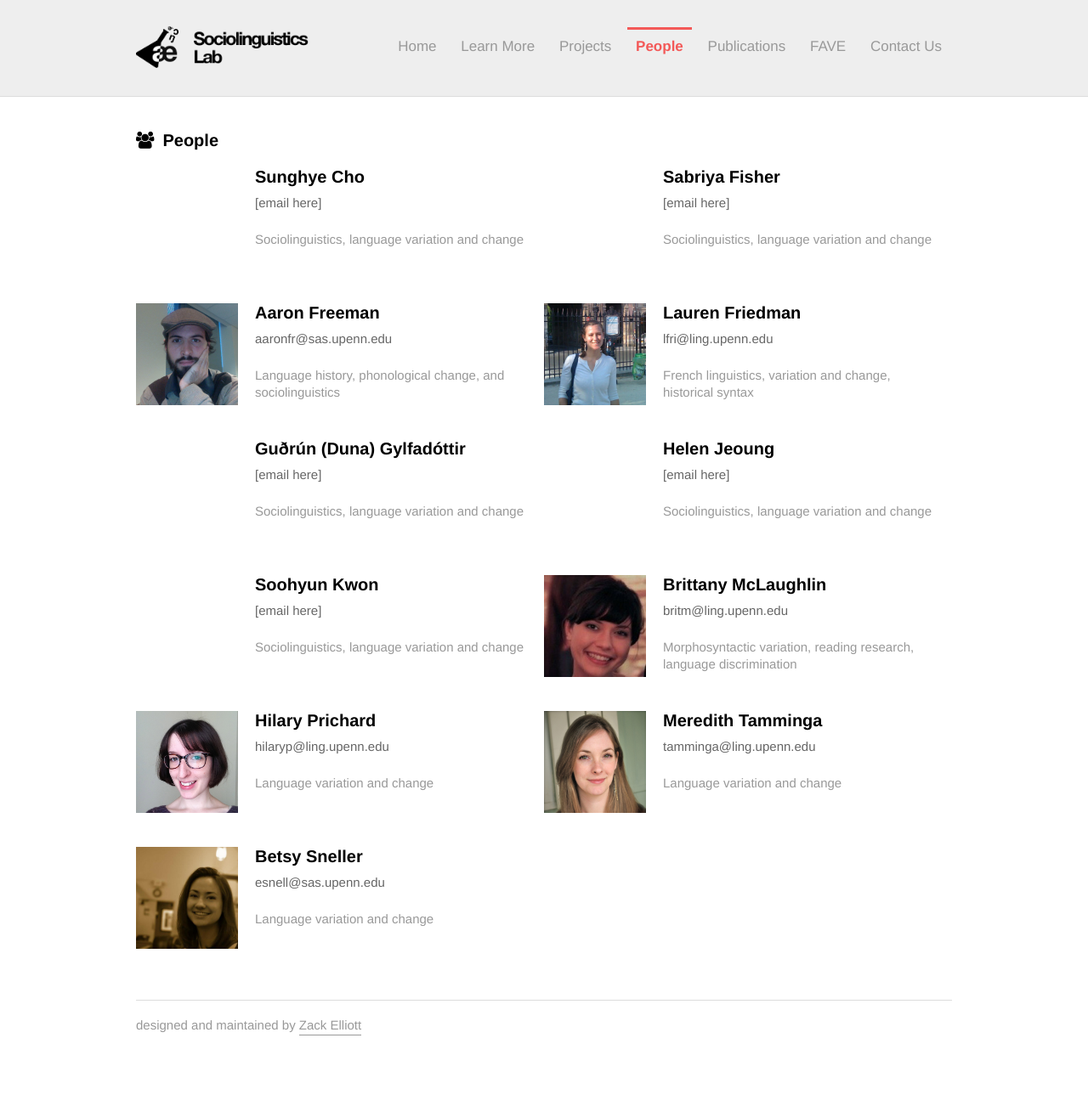
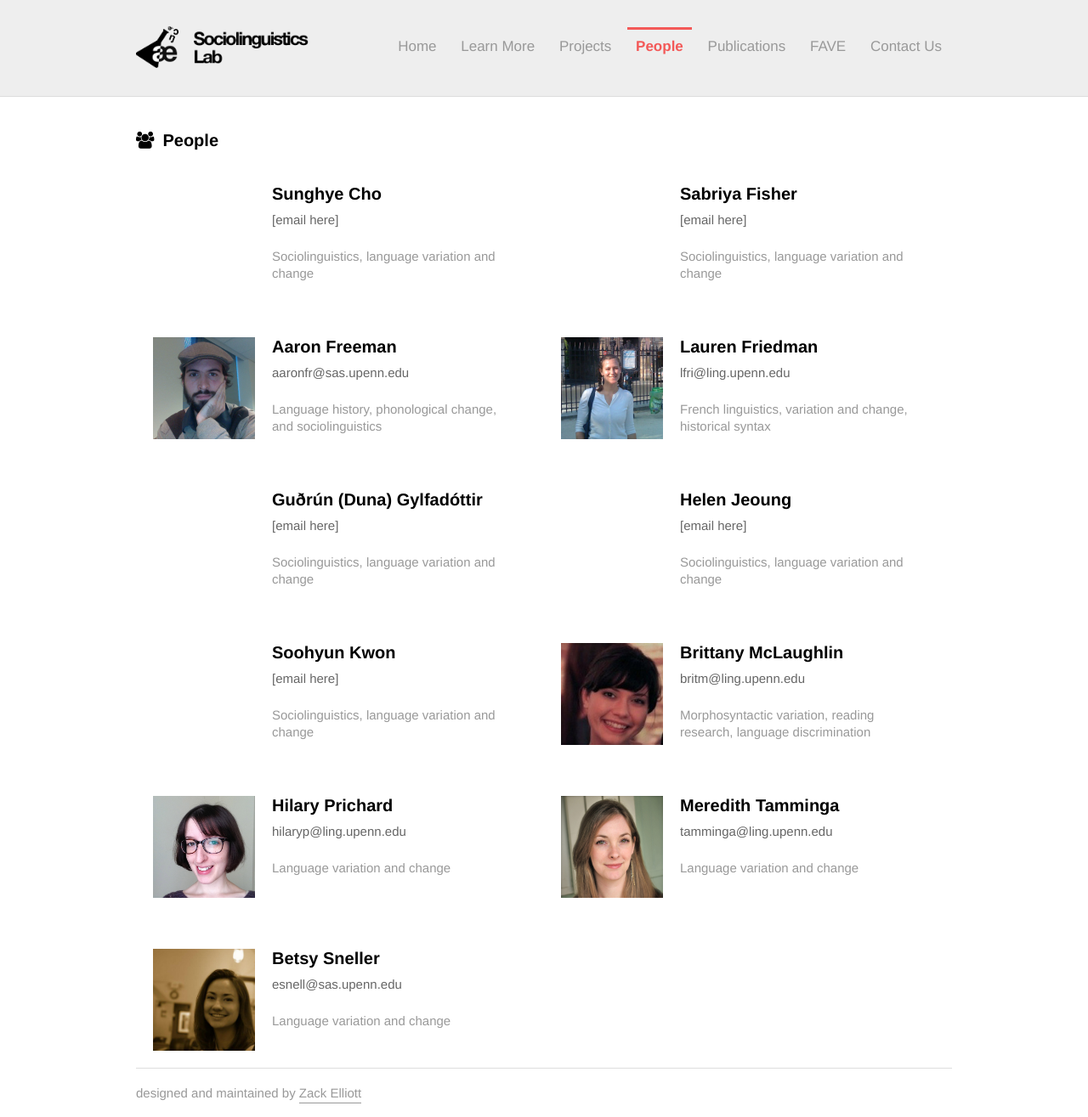
Before and after one commit to HubridNoxx/HubridNoxx.github.io, a Jekyll site: the page built from people/index.html, in a window 1280 px wide. Shown: the whole page at 85% size. Built offline with Jekyll 4.4.1, drawn with Linux system fonts in a browser that asks for light colours; nearby versions of some CDN libraries; Markdown is read by kramdown in place of the engine named in the settings; before the commit the page ends 1235 px from its top, so only the background shows below that.

Commit message:
stylized more of people page

```diff
--- a/_sass/people.scss
+++ b/_sass/people.scss
@@ -1,23 +1,29 @@
 .people {
-    height: 940px;
+    height: 1020px;
     .person {
-        width: 50%;
+        width: 435px;
+        border-right: 5px solid transparent;
         float: left;
-        margin-bottom: 40px;
+        margin-bottom: 20px;
+        padding: 20px;
+        &:hover {
+            background-color: #eee;
+            border-right-color: #ddd;
+            h2 {
+                color: #399BE6;
+            }
+        }
         img {
             float: left;
             width: 120px;
         }
         .info {
             float: left;
-            width: 320px;
-            margin: 0 20px;
+            width: 280px;
+            margin-left: 20px;
             h2 {
                 font-weight: bold;
                 font-size: 20px;
-                &:hover {
-                    color: #399BE6;
-                }
             }
             h3 {
                 display: block;
--- a/css/screen.css
+++ b/css/screen.css
@@ -150,45 +150,52 @@
 
 /* line 1, ../_sass/people.scss */
 .people {
-  height: 940px;
+  height: 1020px;
 }
 /* line 3, ../_sass/people.scss */
 .people .person {
-  width: 50%;
+  width: 435px;
+  border-right: 5px solid transparent;
   float: left;
-  margin-bottom: 40px;
+  margin-bottom: 20px;
+  padding: 20px;
 }
-/* line 7, ../_sass/people.scss */
+/* line 9, ../_sass/people.scss */
+.people .person:hover {
+  background-color: #eee;
+  border-right-color: #ddd;
+}
+/* line 12, ../_sass/people.scss */
+.people .person:hover h2 {
+  color: #399BE6;
+}
+/* line 16, ../_sass/people.scss */
 .people .person img {
   float: left;
   width: 120px;
 }
-/* line 11, ../_sass/people.scss */
+/* line 20, ../_sass/people.scss */
 .people .person .info {
   float: left;
-  width: 320px;
-  margin: 0 20px;
+  width: 280px;
+  margin-left: 20px;
 }
-/* line 15, ../_sass/people.scss */
+/* line 24, ../_sass/people.scss */
 .people .person .info h2 {
   font-weight: bold;
   font-size: 20px;
 }
-/* line 18, ../_sass/people.scss */
-.people .person .info h2:hover {
-  color: #399BE6;
-}
-/* line 22, ../_sass/people.scss */
+/* line 28, ../_sass/people.scss */
 .people .person .info h3 {
   display: block;
   margin: 10px 0 25px 0;
   color: #666;
 }
-/* line 26, ../_sass/people.scss */
+/* line 32, ../_sass/people.scss */
 .people .person .info h3 a.email:hover {
   color: #333;
 }
-/* line 30, ../_sass/people.scss */
+/* line 36, ../_sass/people.scss */
 .people .person .info span {
   display: block;
   color: #999;
```
Also changed, not shown: css/people.css (+22 -15 lines), 2 other files.
